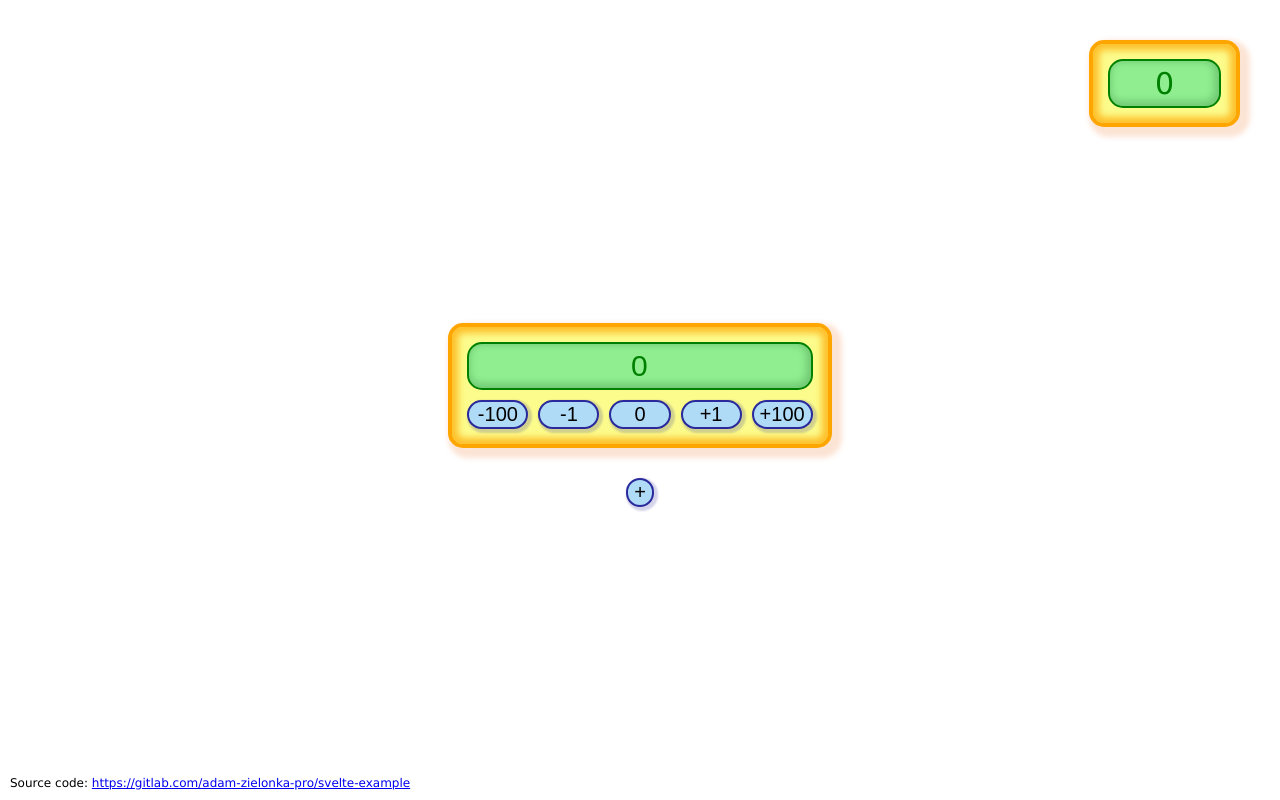
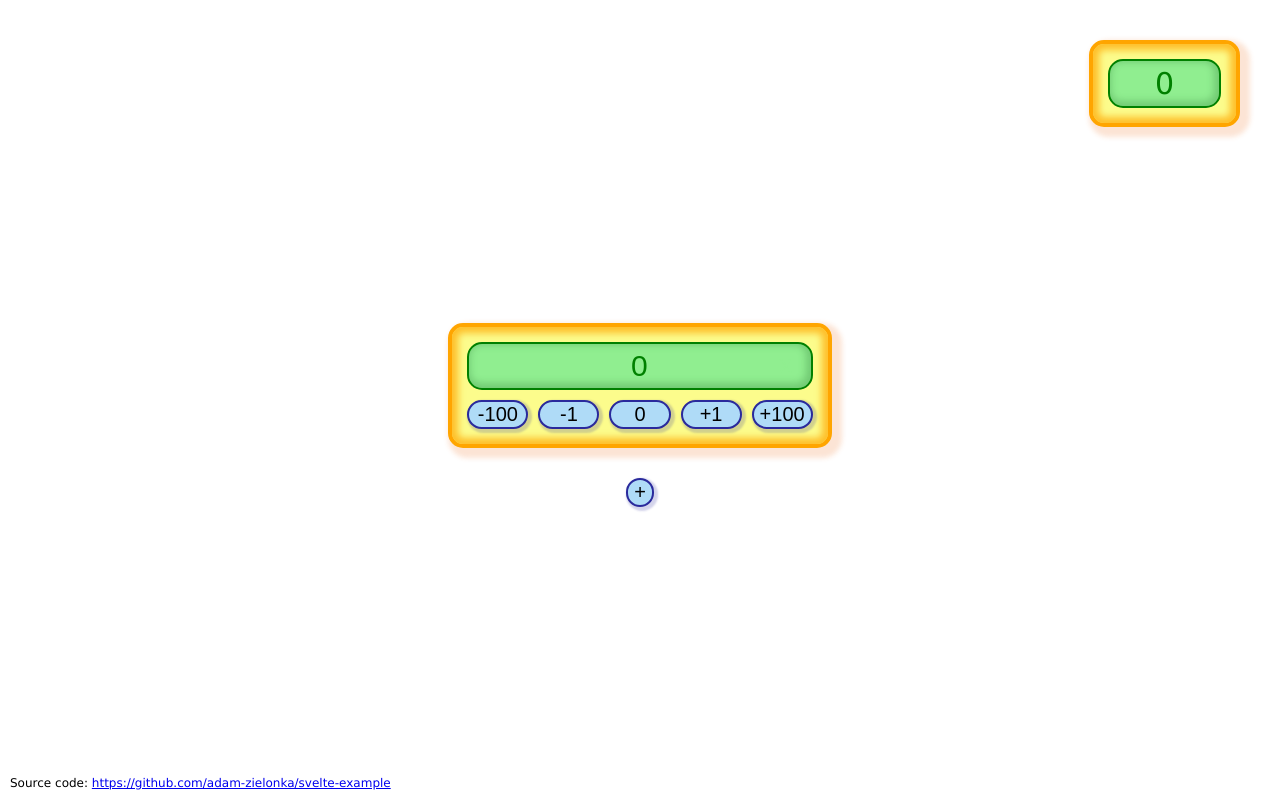
Before and after one commit to adam-zielonka/svelte-example, a Svelte app: page / in a window 1280 px wide. Built offline with nearby package versions, Linux system fonts and the light colour scheme.

Commit message:
Update source urls to GH

```diff
--- a/src/components/Footer.svelte
+++ b/src/components/Footer.svelte
@@ -1,6 +1,6 @@
 <footer>
-  Source code: <a href="https://gitlab.com/adam-zielonka-pro/svelte-example">
-    https://gitlab.com/adam-zielonka-pro/svelte-example
+  Source code: <a href="https://github.com/adam-zielonka/svelte-example">
+    https://github.com/adam-zielonka/svelte-example
   </a>
 </footer>
 
```
